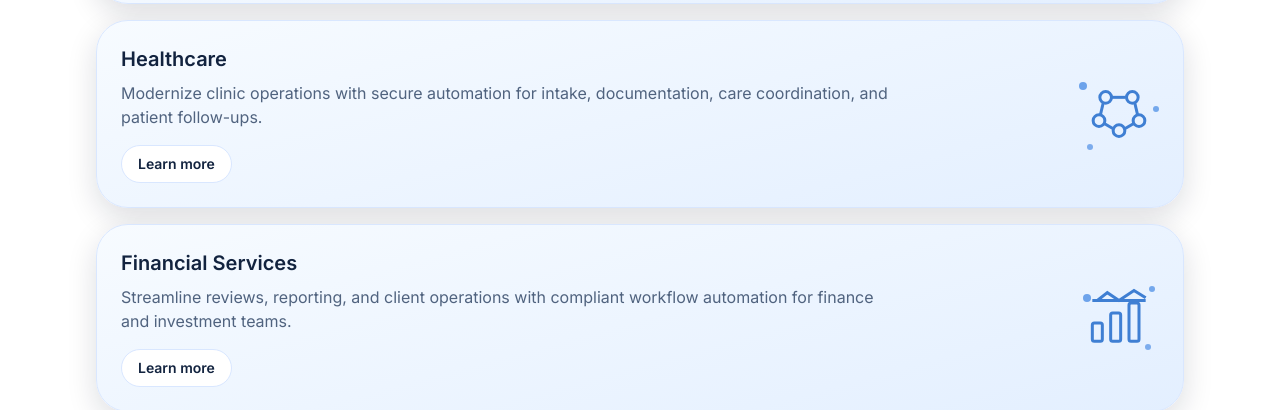
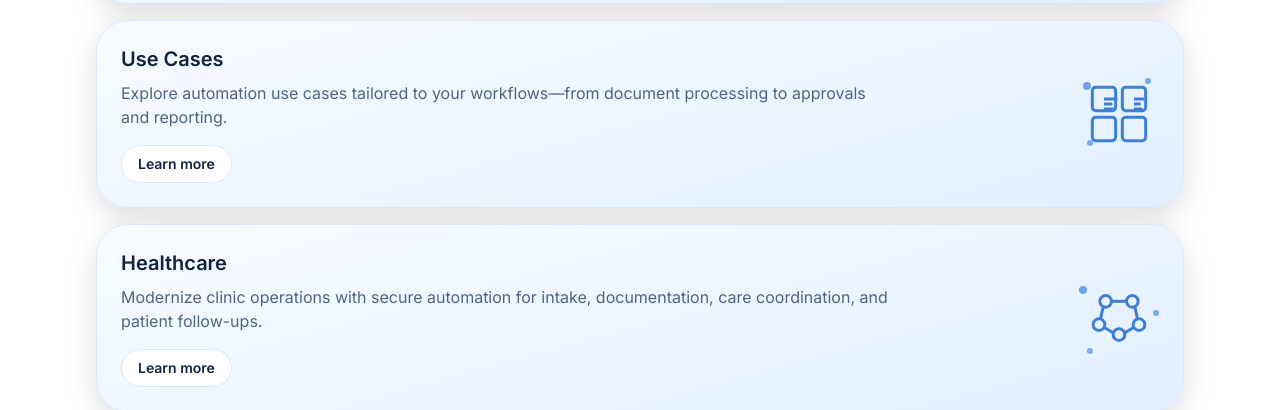
Before and after one commit to siddak1234/snoopy, a Next.js app: page /solutions in a window 1280 px wide. Shown: the part 390-800 px from the top of the page. Built offline with nearby package versions, Linux system fonts and the light colour scheme; no server answers.

Commit message:
use cases

```diff
--- a/app/solutions/finance/page.tsx
+++ b/app/solutions/finance/page.tsx
@@ -1,7 +1,7 @@
 export default function FinanceSolutionsPage() {
   return (
     <section className="bubble p-6 sm:p-8">
-      <h1 className="text-3xl font-semibold sm:text-4xl">Finance</h1>
+      <h1 className="text-3xl font-semibold sm:text-4xl">Finance & Accounting</h1>
       <p className="mt-4 text-base text-[var(--muted)]">Pick from a pre-built solution below.</p>
     </section>
   );
--- a/app/solutions/page.tsx
+++ b/app/solutions/page.tsx
@@ -1,4 +1,29 @@
 import Link from "next/link";
+
+function UseCasesIconCluster() {
+  return (
+    <div className="relative h-20 w-20 shrink-0">
+      <svg
+        viewBox="0 0 48 48"
+        fill="none"
+        stroke="currentColor"
+        strokeWidth="1.8"
+        className="absolute inset-0 h-20 w-20 text-[var(--icon-text)]"
+        aria-hidden
+      >
+        <rect x="8" y="8" width="14" height="14" rx="2" />
+        <rect x="26" y="8" width="14" height="14" rx="2" />
+        <rect x="8" y="26" width="14" height="14" rx="2" />
+        <rect x="26" y="26" width="14" height="14" rx="2" />
+        <path d="M15 15h8M15 18h5M15 21h6" />
+        <path d="M33 15h6M33 18h4M33 21h5" />
+      </svg>
+      <span className="absolute left-1 top-2 h-2 w-2 rounded-full bg-[var(--bullet)] opacity-80" />
+      <span className="absolute right-2 top-1 h-1.5 w-1.5 rounded-full bg-[var(--bullet)] opacity-75" />
+      <span className="absolute bottom-2 left-2 h-1.5 w-1.5 rounded-full bg-[var(--bullet)] opacity-70" />
+    </div>
+  );
+}
 
 function HealthcareIconCluster() {
   return (
@@ -73,6 +98,26 @@ export default function SolutionsPage() {
           <article className="bubble group p-5 transition duration-200 hover:-translate-y-1 hover:shadow-xl sm:p-6">
             <div className="flex flex-col gap-4 md:flex-row md:items-center md:justify-between">
               <div className="max-w-3xl">
+                <h3 className="text-xl font-semibold">Use Cases</h3>
+                <p className="mt-2 text-sm leading-6 text-[var(--muted)] sm:text-base">
+                  Explore automation use cases tailored to your workflows—from document processing to approvals and reporting.
+                </p>
+                <Link
+                  href="/solutions/use-cases"
+                  className="mt-4 inline-flex rounded-full border border-[var(--ring)] bg-[var(--card)] px-4 py-2 text-sm font-semibold text-[var(--text)] transition hover:bg-[var(--surface-hover)] focus-visible:outline-none focus-visible:ring-2 focus-visible:ring-[var(--accent-strong)]"
+                >
+                  Learn more
+                </Link>
+              </div>
+              <div className="self-end md:self-auto">
+                <UseCasesIconCluster />
+              </div>
+            </div>
+          </article>
+
+          <article className="bubble group p-5 transition duration-200 hover:-translate-y-1 hover:shadow-xl sm:p-6">
+            <div className="flex flex-col gap-4 md:flex-row md:items-center md:justify-between">
+              <div className="max-w-3xl">
                 <h3 className="text-xl font-semibold">Healthcare</h3>
                 <p className="mt-2 text-sm leading-6 text-[var(--muted)] sm:text-base">
                   Modernize clinic operations with secure automation for intake, documentation, care coordination, and patient follow-ups.
@@ -93,7 +138,7 @@ export default function SolutionsPage() {
           <article className="bubble group p-5 transition duration-200 hover:-translate-y-1 hover:shadow-xl sm:p-6">
             <div className="flex flex-col gap-4 md:flex-row md:items-center md:justify-between">
               <div className="max-w-3xl">
-                <h3 className="text-xl font-semibold">Financial Services</h3>
+                <h3 className="text-xl font-semibold">Finance & Accounting</h3>
                 <p className="mt-2 text-sm leading-6 text-[var(--muted)] sm:text-base">
                   Streamline reviews, reporting, and client operations with compliant workflow automation for finance and investment teams.
                 </p>
--- /dev/null
+++ b/app/solutions/use-cases/page.tsx
@@ -0,0 +1,8 @@
+export default function UseCasesSolutionsPage() {
+  return (
+    <section className="bubble p-6 sm:p-8">
+      <h1 className="text-3xl font-semibold sm:text-4xl">Use Cases</h1>
+      <p className="mt-4 text-base text-[var(--muted)]">Explore automation use cases tailored to your workflows.</p>
+    </section>
+  );
+}
--- a/components/navigation/MobileNavMenu.tsx
+++ b/components/navigation/MobileNavMenu.tsx
@@ -5,8 +5,9 @@ import { signOut, useSession } from "next-auth/react";
 import { useEffect, useRef, useState } from "react";
 
 const solutionsItems = [
+  { href: "/solutions/use-cases", label: "Use Cases" },
   { href: "/solutions/healthcare", label: "Healthcare" },
-  { href: "/solutions/finance", label: "Finance" },
+  { href: "/solutions/finance", label: "Finance & Accounting" },
 ];
 
 const linkClass =
--- a/components/navigation/SolutionsDropdown.tsx
+++ b/components/navigation/SolutionsDropdown.tsx
@@ -4,8 +4,9 @@ import Link from "next/link";
 import { useEffect, useRef, useState } from "react";
 
 const items = [
+  { href: "/solutions/use-cases", label: "Use Cases" },
   { href: "/solutions/healthcare", label: "Healthcare" },
-  { href: "/solutions/finance", label: "Finance" },
+  { href: "/solutions/finance", label: "Finance & Accounting" },
 ];
 
 export default function SolutionsDropdown() {
```
